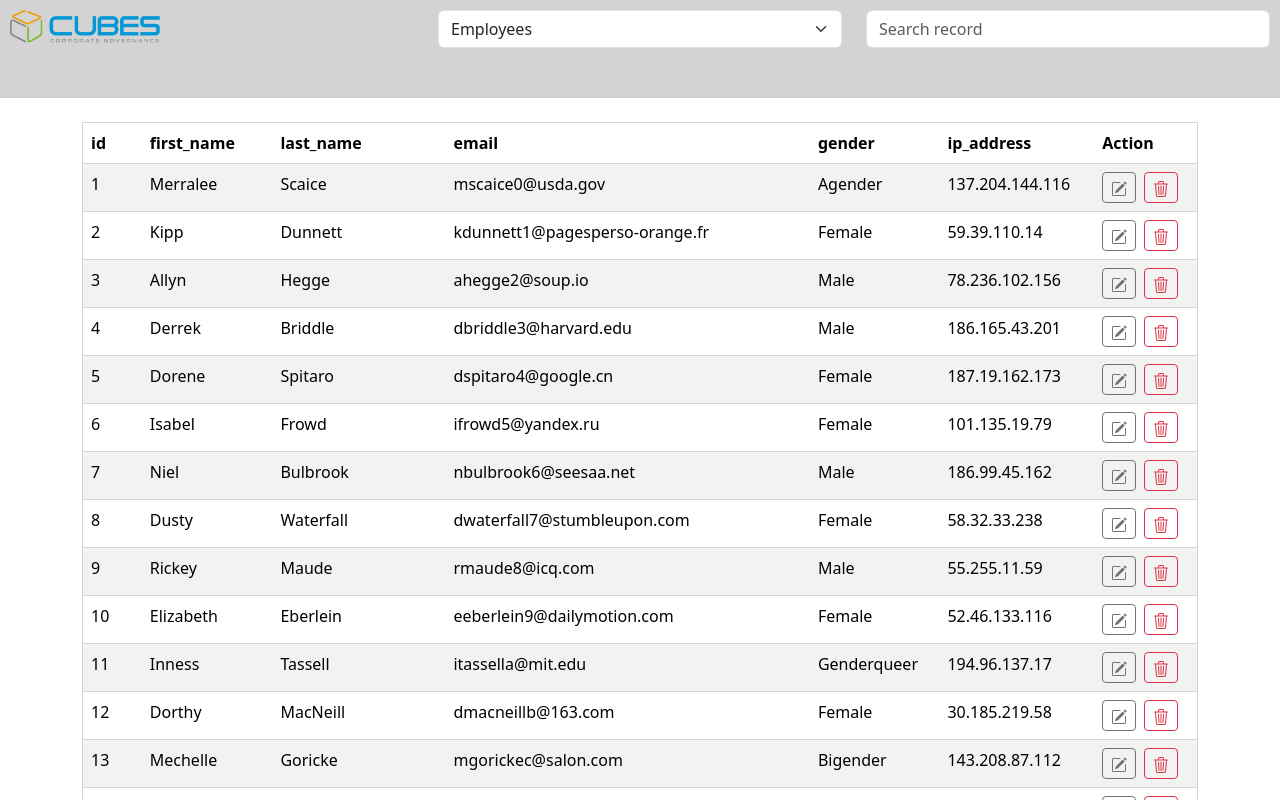
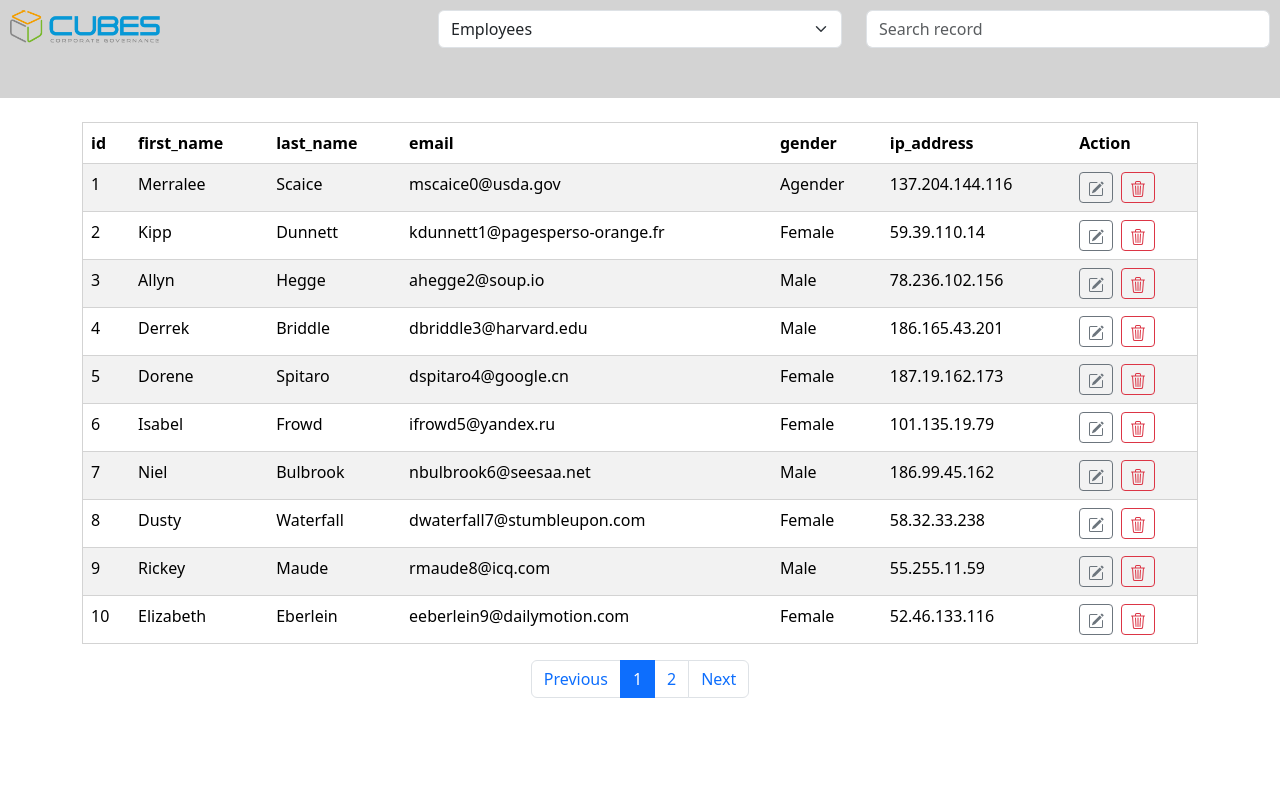
Before and after one commit to m7mdaljml/Task3, a Vue app: page / in a window 1280 px wide. Shown: the top 800 px of the page. Built offline with nearby package versions, Linux system fonts and the light colour scheme.

Commit message:
Add Pagination

```diff
--- a/src/components/navbar.vue
+++ b/src/components/navbar.vue
@@ -1,5 +1,4 @@
 <template>
-
     <div class="container-fluid" style="background-color: lightgray;padding:10px;">
         <div class="row mb-3">
             <div class="col-md-4">
@@ -25,7 +24,6 @@ import logo from '@/assets/logo.png'
 import { ref } from 'vue'
 const emit = defineEmits([
     'onSelect',
-    'onInput'
 ])
 defineProps({
     schema: {
--- a/src/components/table.vue
+++ b/src/components/table.vue
@@ -9,7 +9,7 @@
                     </tr>
                 </thead>
                 <tbody>
-                    <tr v-for="item in data" :key="item.id">
+                    <tr v-for="item in data.slice(first, end)" :key="item.id">
                         <td v-for="(key, index) in schema" :key="index">{{ item[key] }}</td>
                         <td>
                             <button class="btn btn-outline-secondary btn-sm me-2">
@@ -21,7 +21,7 @@
                                         d="M1 13.5A1.5 1.5 0 0 0 2.5 15h11a1.5 1.5 0 0 0 1.5-1.5v-6a.5.5 0 0 0-1 0v6a.5.5 0 0 1-.5.5h-11a.5.5 0 0 1-.5-.5v-11a.5.5 0 0 1 .5-.5H9a.5.5 0 0 0 0-1H2.5A1.5 1.5 0 0 0 1 2.5z" />
                                 </svg>
                             </button>
-                            <button class="btn btn-outline-danger btn-sm" >
+                            <button class="btn btn-outline-danger btn-sm">
                                 <svg xmlns="http://www.w3.org/2000/svg" width="16" height="16" fill="currentColor"
                                     class="bi bi-trash3" viewBox="0 0 16 16">
                                     <path
@@ -34,14 +34,28 @@
             </table>
         </div>
 
-
+        <ul class="pagination justify-content-center">
+            <li class="page-item" :disabled="end < 10">
+                <span class="page-link" @click="decrement()">Previous</span>
+            </li>
+            <li class="page-item" v-if="PrevPage != 0"><a class="page-link">{{ PrevPage }}</a></li>
+            <li class="page-item active" aria-current="page">
+                <span class="page-link">{{ CurrPage }}</span>
+            </li>
+            <li class="page-item" ><a class="page-link" >{{ NextPage }}</a></li>
+            <li class="page-item">
+                <a class="page-link" @click="increment()">Next</a>
+            </li>
+        </ul>
     </div>
 </template>
 
 <script setup lang="ts">
-import { defineProps, ref } from 'vue'
-
-defineProps({
+import { defineProps, ref, computed } from 'vue'
+const PrevPage = ref(0)
+const CurrPage = ref(1)
+const NextPage = ref(2)
+const props = defineProps({
     data: {
         type: Array,
         required: true
@@ -51,9 +65,29 @@ defineProps({
         required: true
     }
 })
+let first = ref(0)
+let end = ref(10)
 
+const increment = () => {
+    if (end.value <= 990) {
+        first.value += 10
+        end.value += 10
+        PrevPage.value++
+        CurrPage.value++
+        NextPage.value++
+
+    }
+}
+const decrement = () => {
+    if (first.value >= 10) {
+        first.value -= 10
+        end.value -= 10
+        PrevPage.value--
+        CurrPage.value--
+        NextPage.value--
+    }
+}
 </script>
-
 <style scoped>
 .table {
     border: 1px solid lightgray;
```
